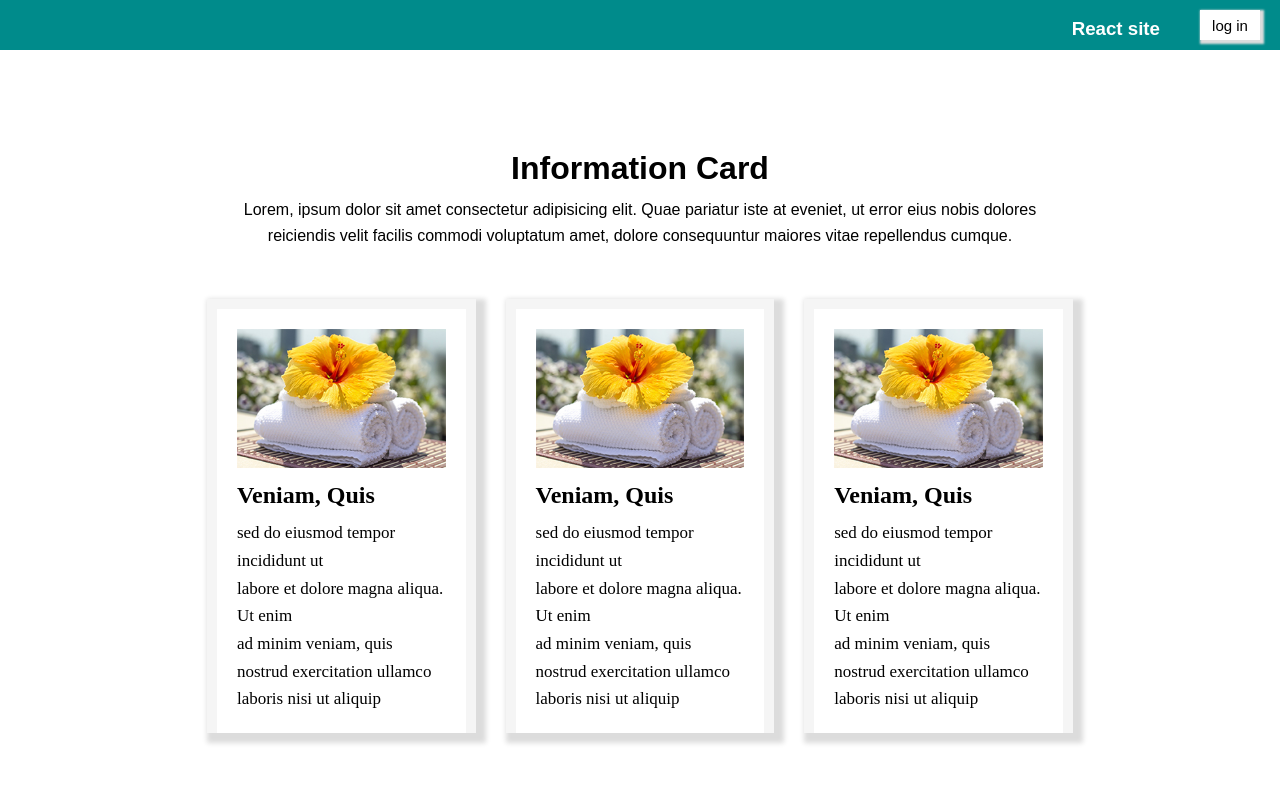
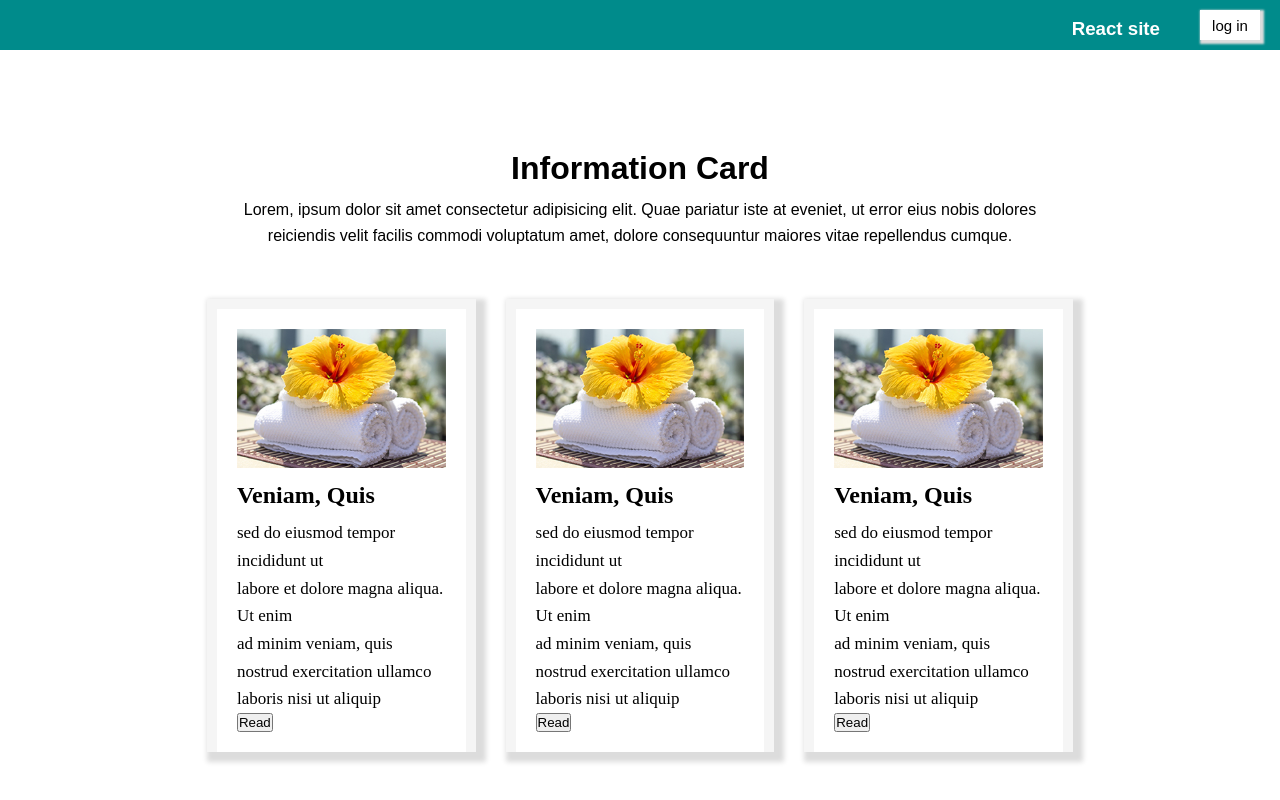
Before and after one commit to MahsumaRezai/React-site, a React (Create React App) app: page / in a window 1280 px wide. Built offline with nearby package versions, Linux system fonts and the light colour scheme.

Commit message:
add text

```diff
--- /dev/null
+++ b/src/componet/Button/Button.js
@@ -0,0 +1,10 @@
+const Button = (props) => {
+    return (
+        <div>
+            {props.children}
+            <button>Read</button>
+        </div>
+
+    )
+}
+export default Button;
--- a/src/componet/Cart/Cart.js
+++ b/src/componet/Cart/Cart.js
@@ -2,6 +2,7 @@ import classes from './Cart.module.css';
 import imgOne from '../image/service1.jpg'
 import { Fragment } from 'react';
 import Text from './Text'
+import Button from '../Button/Button';
 const Cart = (props) => {
     return (
         <Fragment>
@@ -9,6 +10,7 @@ const Cart = (props) => {
             <div className={classes.cart}>
                 <img className={classes.img} src={imgOne} alt='' />
                 <Text/>
+                <Button/>
 
 
             </div>
```
Also changed, not shown: src/componet/Button/Button.module.css (added).
